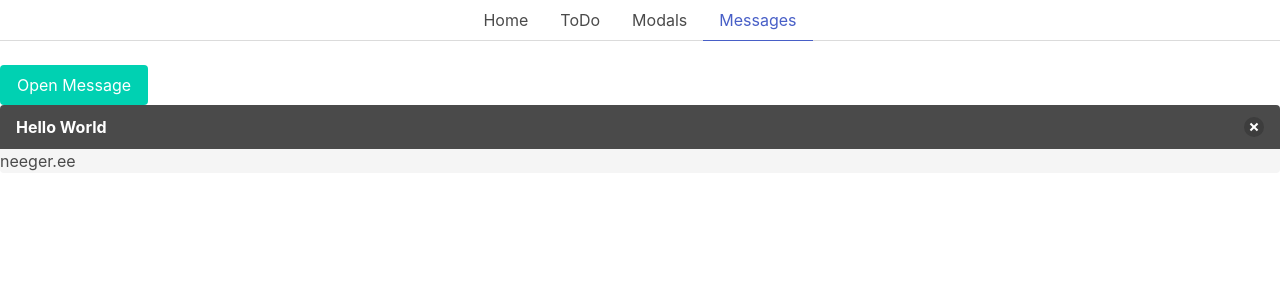
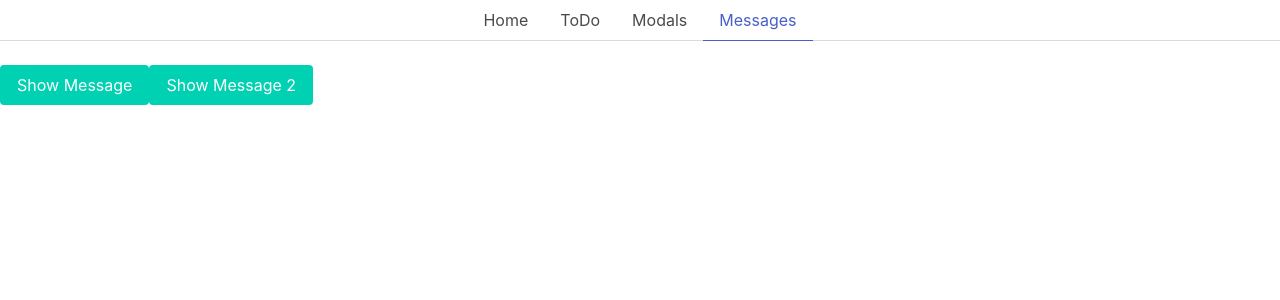
Before and after one commit to PatrickLapik/learnvue, a Vue app: page /messages in a window 1280 px wide. Shown: the top 300 px of the page. Built offline with nearby package versions, Linux system fonts and the light colour scheme.

Commit message:
Messages page

```diff
--- a/package.json
+++ b/package.json
@@ -10,12 +10,12 @@
   },
   "dependencies": {
     "bulma": "^0.9.4",
-    "vue": "^3.3.4",
+    "vue": "^3.3.10",
     "vue-router": "^4.2.5"
   },
   "devDependencies": {
     "@vitejs/plugin-vue": "^4.2.3",
     "sass": "^1.69.5",
-    "vite": "^4.4.5"
+    "vite": "^4.5.1"
   }
 }
--- a/src/components/Message.vue
+++ b/src/components/Message.vue
@@ -1,16 +1,49 @@
 <script setup>
-import { ref } from 'vue';
-defineProps(['open']);
+
+defineProps({
+    visible: {
+        type: Boolean,
+        required: true,
+    },
+    headerVisible: {
+        type: Boolean,
+    },
+    type: {
+        type: String,
+        default: 'info',
+        validator(value) {
+        return ['info', 'success', 'warning', 'danger'].includes(value)
+    }
+    },
+    size: {
+        type: String,
+        default: 'normal',
+        validator(value) {
+            return['small', 'normal', 'medium', 'large'].includes(value)
+        }
+    },
+    title: {
+        type: String,
+        default: 'Message',
+    },
+    message: {
+        type: String,
+        required: true,
+    },
+
+
+})
+
 </script>
 
 <template>
-    <article class="message" :class="{'is-active': open}">
-        <div class="message-header">
-            <p>Hello World</p>
-            <button class="delete" aria-label="delete" @click="$emit('delete')" ></button>
+    <div v-if="visible" class="message" :class="['is-' + type], ['is-' + size]">
+        <div v-if="headerVisible" class="message-header">
+            <p>{{ title }}</p>
+            <button class="delete" aria-label="delete" :class="['is-' + size]" @click="$emit('close')"></button>
         </div>
-        <div class="message-content">
-            <slot></slot>
+        <div class="message-body">
+            {{ message }}
         </div>
-    </article>
+    </div>
 </template>
--- a/src/pages/Messages.vue
+++ b/src/pages/Messages.vue
@@ -1,15 +1,21 @@
 <script setup>
-    import { ref } from 'vue';
-    import Message from '../components/Message.vue'
+import { ref } from 'vue';
+import Message from '../components/Message.vue';
 
-    let messageOpen = ref(false);
+let isMessageVisible = ref(false);
+let isMessageVisible2 = ref(false);
+
+
 
 </script>
 
 <template>
-    <button class="button is-primary" @click="messageOpen=true">Open Message</button>
+    <button class="button is-primary" @click="isMessageVisible = !isMessageVisible">Show Message</button>
+    <Message :visible="isMessageVisible" type="info" size="large" title="Message"
+        message="Lorem ipsum dolor sit amet consectetur, adipisicing elit. Inventore, reiciendis amet qui soluta nihil voluptatibus nulla sequi necessitatibus aliquam animi dolore repellat praesentium, similique maxime voluptates temporibus tempora cupiditate voluptas."/>
 
-    <message :open="messageOpen" @close="messageOpen=false">
-        neeger.ee
-    </message>
+    <button class="button is-primary" @click="isMessageVisible2 = true">Show Message 2</button>
+    <Message :visible="isMessageVisible2" headerVisible="false" type="danger" size="medium" title="Message"
+        message="Lorem ipsum dolor sit amet consectetur, adipisicing elit. Inventore, reiciendis amet qui soluta nihil voluptatibus nulla sequi necessitatibus aliquam animi dolore repellat praesentium, similique maxime voluptates temporibus tempora cupiditate voluptas."
+        @close="isMessageVisible2 = false" />
 </template>
```
Also changed, not shown: 1 other file (tests, documents, lock files or other folders).
